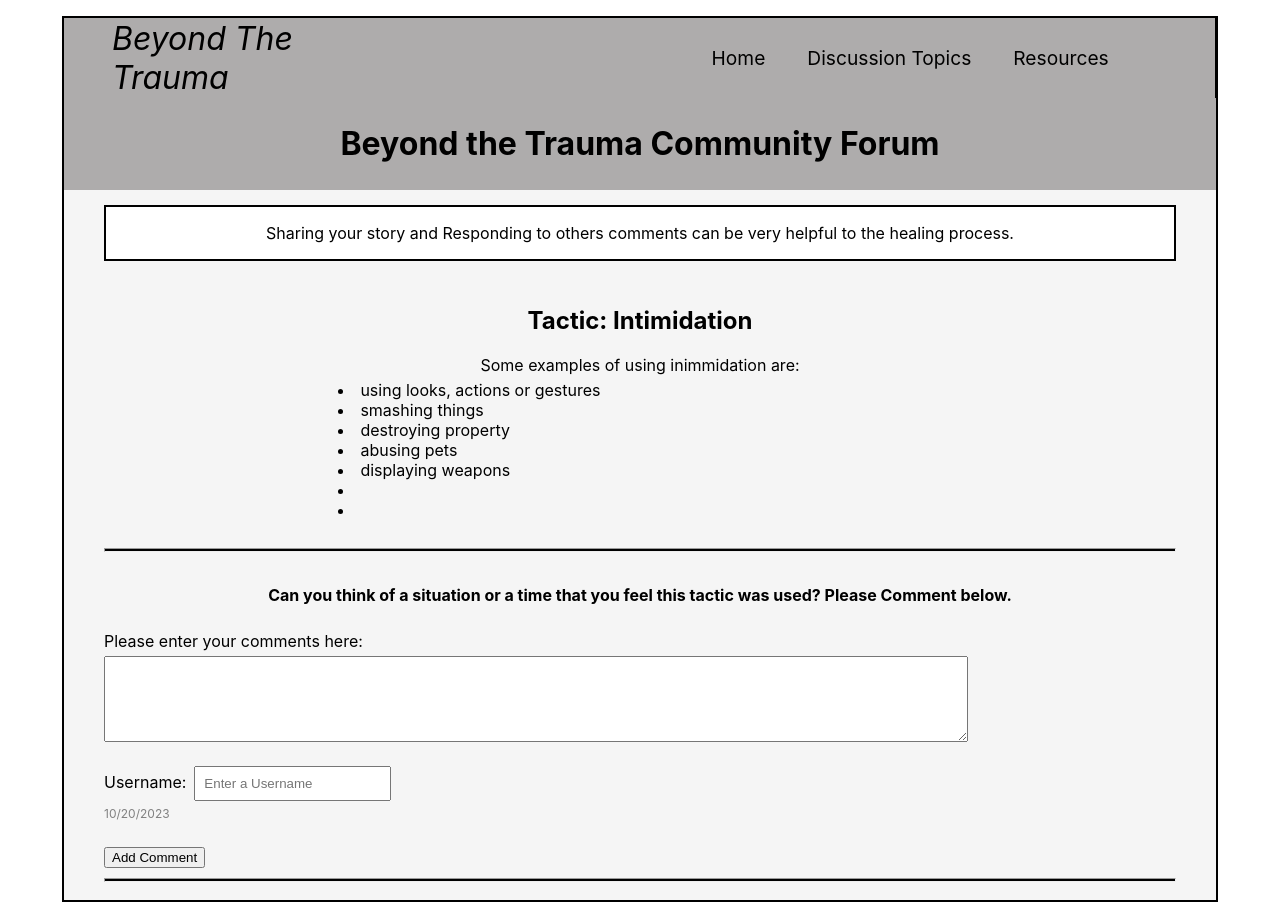
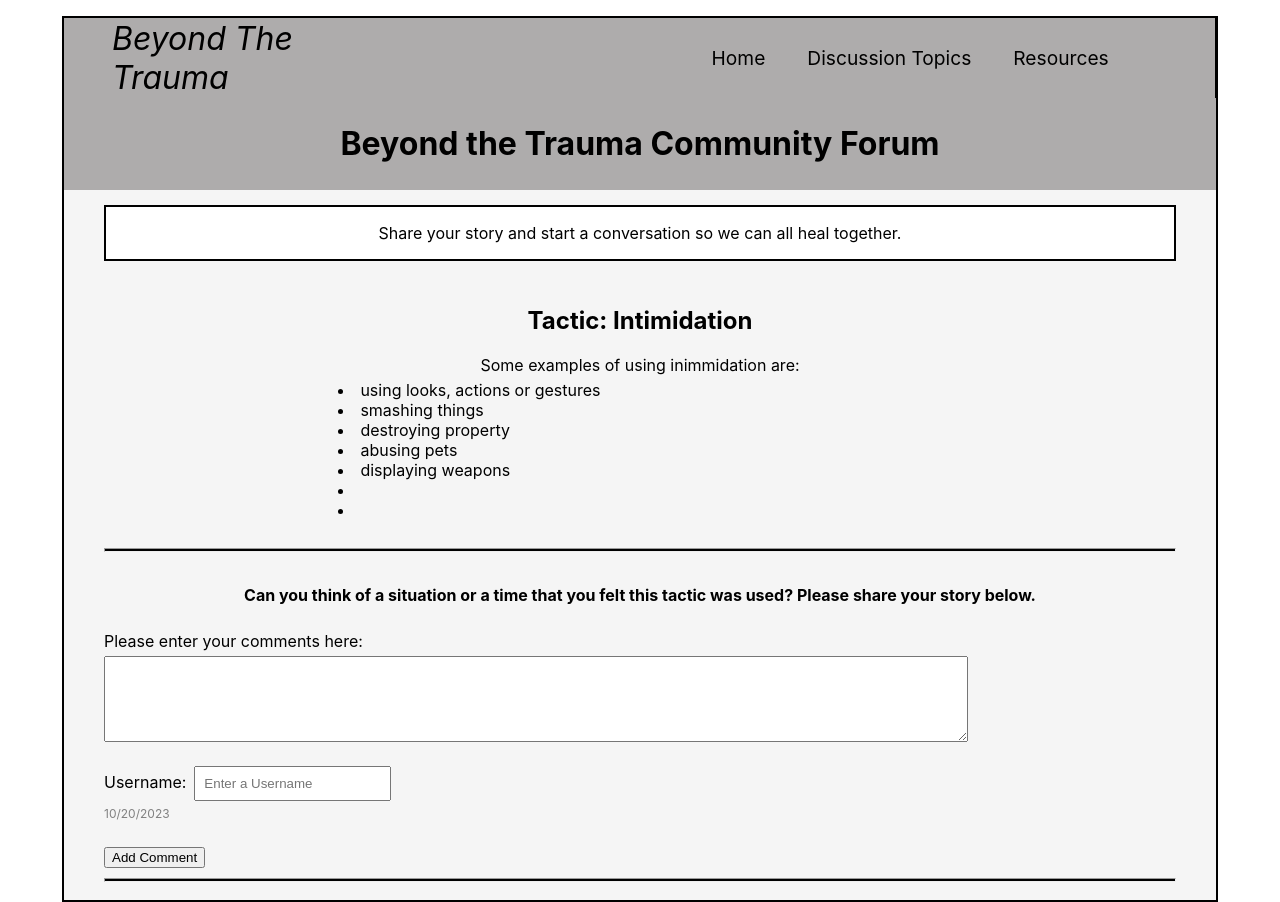
Before and after one commit to jengerred/Beyond-the-Trauma-Community-Forum, a React (Create React App) app: page /Tactic2 in a window 1280 px wide. Built offline with nearby package versions, Linux system fonts and the light colour scheme.

Commit message:
Update forumData.js
modifying text

```diff
--- a/src/components/forumData.js
+++ b/src/components/forumData.js
@@ -27,7 +27,7 @@ function ForumData(props) {
         </div>
 
         <div className="main">
-        <p style={{textAlign: "center",  border: "2px solid black", padding: "1rem", background: "white"}}>Sharing your story and Responding to others comments can be very helpful to the healing process.</p>
+        <p style={{textAlign: "center",  border: "2px solid black", padding: "1rem", background: "white"}}>Share your story and start a conversation so we can all heal together.</p>
         <div className="header" style={{textAlign: "center"}}>
         <br/>
         <h2 className="title"> Tactic: {props.title}</h2>
@@ -51,7 +51,7 @@ function ForumData(props) {
         </div>
       <hr style={{height: "2px", backgroundColor: "black"}}></hr>
        <br/>
-       <p style={{fontWeight: "bold", textAlign:"center"}}>Can you think of a situation or a time that you feel this tactic was used?  Please Comment below.</p>
+       <p style={{fontWeight: "bold", textAlign:"center"}}>Can you think of a situation or a time that you felt this tactic was used? Please share your story below.</p>
 
        <Blog/>
        {/*<Reply/>*/}
```
